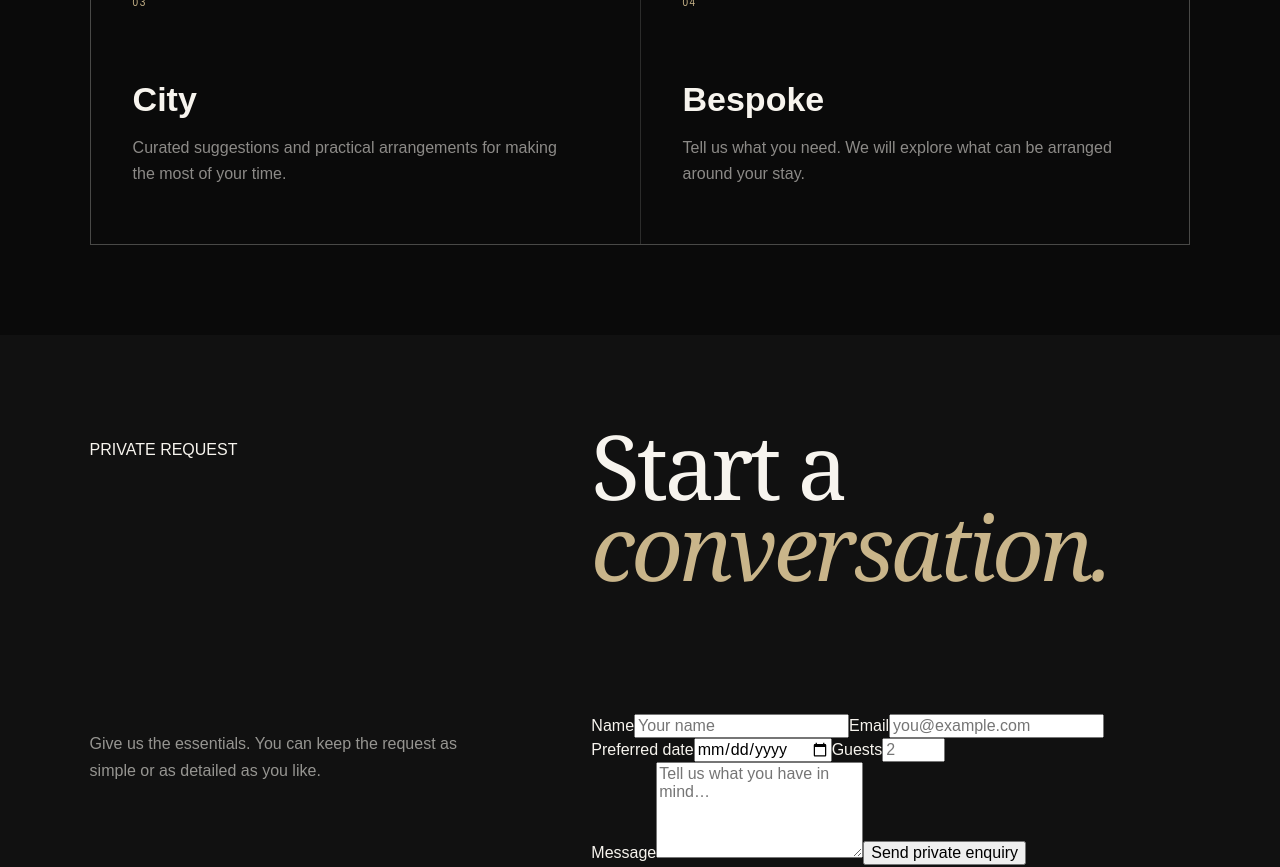
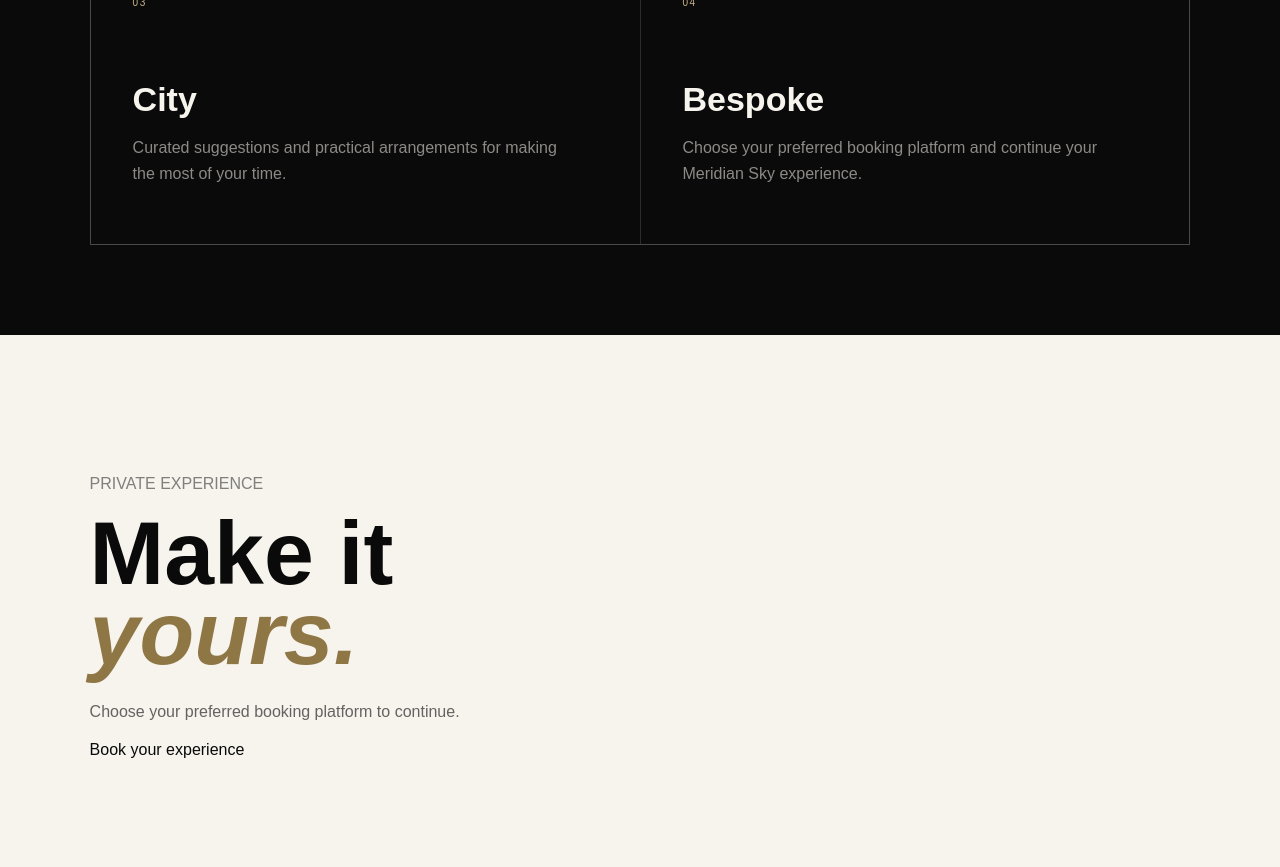
Before and after one commit to novacoreng/MeridenSky, a Next.js app: page /concierge in a window 1280 px wide. Shown: the part 1080-1947 px from the top of the page. Built offline with nearby package versions, Linux system fonts and the light colour scheme.

Commit message:
refactor: make concierge static and remove backend form

```diff
--- a/src/app/concierge/page.tsx
+++ b/src/app/concierge/page.tsx
@@ -1,13 +1,13 @@
 import Link from "next/link";
+import SiteHeader from "@/components/SiteHeader";
 import SiteFooter from "@/components/SiteFooter";
-import { EnquiryForm } from "@/components/EnquiryForm";
 import "../section.css";
 
 const services = [
   ["01", "Arrival", "Chauffeur coordination, thoughtful welcome details and a seamless first impression."],
   ["02", "Occasion", "Flowers, celebrations, dining and private moments arranged around your plans."],
   ["03", "City", "Curated suggestions and practical arrangements for making the most of your time."],
-  ["04", "Bespoke", "Tell us what you need. We will explore what can be arranged around your stay."],
+  ["04", "Bespoke", "Choose your preferred booking platform and continue your Meridian Sky experience."],
 ];
 
-export default function ConciergePage(){return <main className="subPage"><header className="simpleNav"><Link className="brand" href="/">MERIDIAN <span>SKY</span></Link><Link className="navCta" href="/stay">Explore the stay</Link></header><section className="subHero"><p className="eyebrow">MERIDIAN CONCIERGE</p><h1>Considered<br /><em>to the detail.</em></h1><p>From the moment you arrive, the little things matter. Share what you have in mind and we can explore the arrangements around your stay.</p></section><section className="content"><div className="contentGrid">{services.map(([i,t,d])=><article className="contentCard" key={i}><span className="index">{i}</span><h2>{t}</h2><p>{d}</p></article>)}</div></section><section className="content conciergeRequest"><p className="eyebrow">PRIVATE REQUEST</p><h2>Start a<br /><em>conversation.</em></h2><p>Give us the essentials. You can keep the request as simple or as detailed as you like.</p><EnquiryForm intent="concierge" /></section><SiteFooter/></main>}
+export default function ConciergePage(){return <main className="subPage"><SiteHeader/><section className="subHero"><p className="eyebrow">MERIDIAN CONCIERGE</p><h1>Considered<br /><em>to the detail.</em></h1><p>From the moment you arrive, the little things matter. Explore the experience and choose your preferred booking platform when you are ready.</p></section><section className="content"><div className="contentGrid">{services.map(([i,t,d])=><article className="contentCard" key={i}><span className="index">{i}</span><h2>{t}</h2><p>{d}</p></article>)}</div></section><section className="pageCta"><p className="eyebrow">PRIVATE EXPERIENCE</p><h2>Make it<br /><em>yours.</em></h2><p>Choose your preferred booking platform to continue.</p><Link className="button primary" href="/book">Book your experience</Link></section><SiteFooter/></main>}
```
